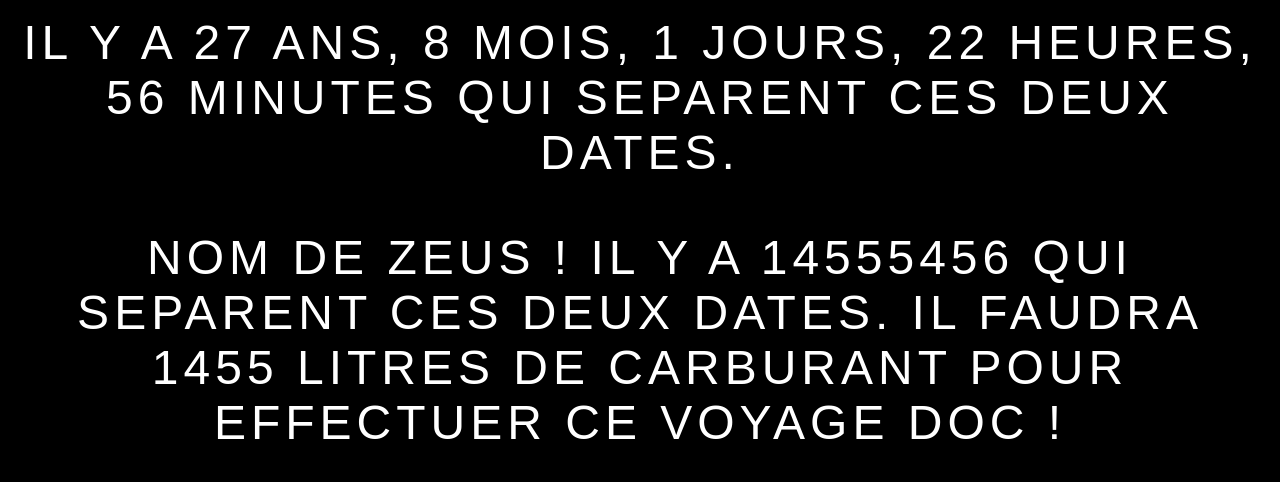
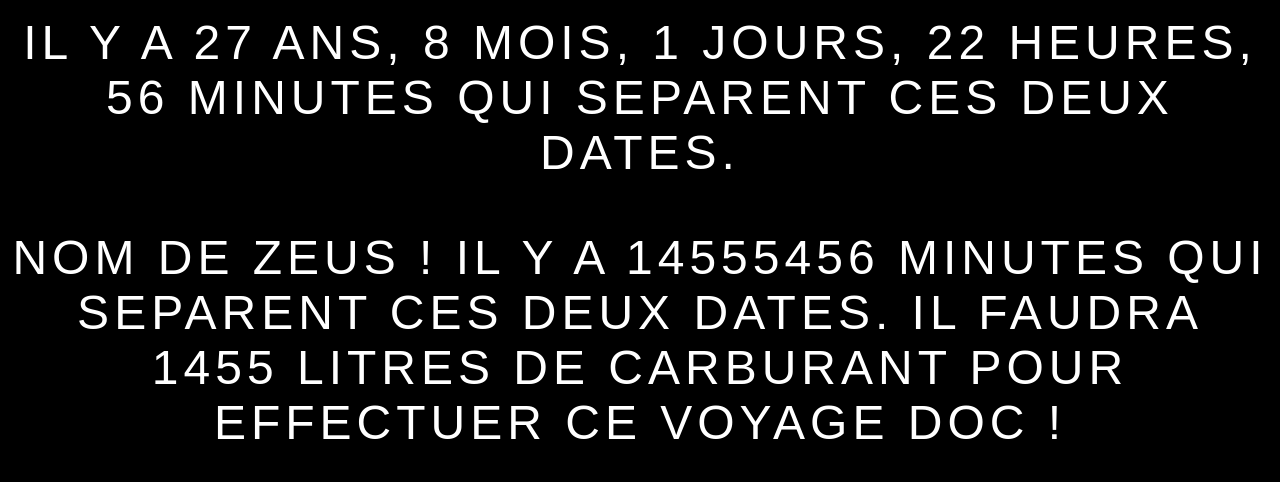
Before and after one commit to Angeline90/back-to-the-future, a PHP site: page / in a window 1280 px wide. Shown: the part 673-1155 px from the top of the page. Run offline with PHP 8.4, Linux system fonts and the light colour scheme; some web fonts are replaced.

Commit message:
add minutes to index

```diff
--- a/index.php
+++ b/index.php
@@ -53,7 +53,7 @@
     </table>
     <p>PRESENT TIME</p>
     <p>Il y a <?= $diff->format('%y ans, %m mois, %d jours, %h heures, %i minutes')?> qui separent ces deux dates.</p>
-    <p>Nom de Zeus ! Il y a <?= $minutes?> qui separent ces deux dates. Il faudra <?= $carburant?> litres de carburant pour effectuer ce voyage Doc !</p>
+    <p>Nom de Zeus ! Il y a <?= $minutes?> minutes qui separent ces deux dates. Il faudra <?= $carburant?> litres de carburant pour effectuer ce voyage Doc !</p>
 </body>
 
 </html>
```
